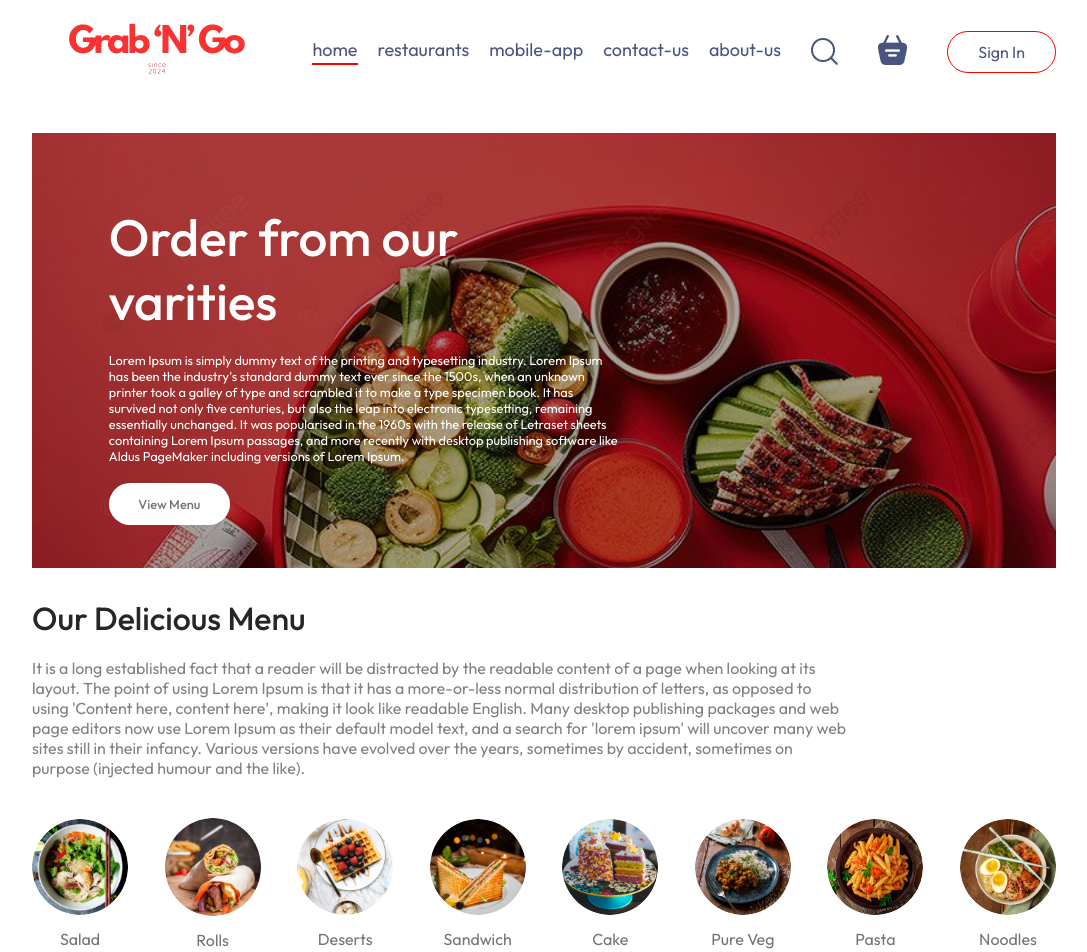
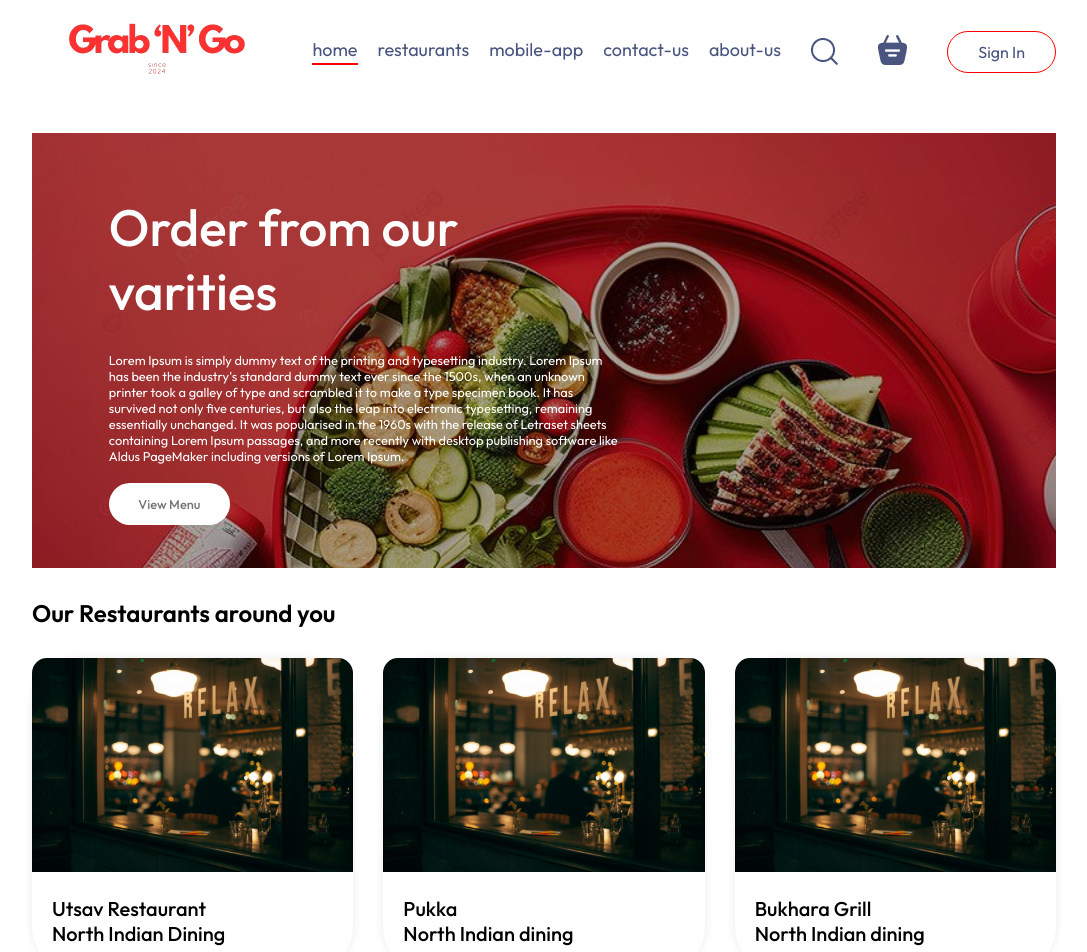
Before and after one commit to Anoop4u777/GrabNGo, a React (Vite) app in the folder frontend/: page / in a window 1280 px wide. Shown: the top 952 px of the page, without its empty margins (96-1183 px from the left). Built offline with nearby package versions, Linux system fonts and the light colour scheme.

Commit message:
Changes: CSS Fixes

```diff
--- a/frontend/src/assets/assets.js
+++ b/frontend/src/assets/assets.js
@@ -355,37 +355,52 @@ export const food_list = [
 export const rest_list = [
     {
         _id: "1",
-        name: "Relax rest",
+        name: "Utsav Restaurant",
         image: relax_rest,
-        description: "Relax Restaurants offers a serene dining experience, perfect for those seeking a peaceful meal. With a calming ambiance, attentive service, and a diverse menu featuring both local and international cuisine, Relax Restaurants ensures that every visit is a delightful escape from the hustle and bustle of daily life. The stylish yet cozy interior design, coupled with carefully curated music, creates an inviting atmosphere for patrons to unwind. Whether you're looking for a quiet lunch, a romantic dinner, or a casual gathering with friends, Relax Restaurants provides the ideal setting to enjoy delicious food and relaxing moments.",
-        category: "Casual dining"
+        description: "Utsav Restaurant offers a serene dining experience, perfect for those seeking a peaceful meal. With a calming ambiance, attentive service, and a diverse menu featuring both local and international cuisine, Relax Restaurants ensures that every visit is a delightful escape from the hustle and bustle of daily life. The stylish yet cozy interior design, coupled with carefully curated music, creates an inviting atmosphere for patrons to unwind. Whether you're looking for a quiet lunch, a romantic dinner, or a casual gathering with friends, Relax Restaurants provides the ideal setting to enjoy delicious food and relaxing moments.",
+        category: "North Indian Dining",
+        location: "69 Yorkville Ave, Toronto, ON M5R 1B8",
+        latitude: "43.6656459",
+        longitude: "-80.6270745"
     },
     {
         _id: "2",
-        name: "Relax rest 2",
+        name: "Pukka",
         image: relax_rest,
         description: "Food provides essential nutrients for overall health and well-being",
-        category: "Casual dining"
+        category: "North Indian dining",
+        location: "778 St Clair Ave W, Toronto, ON M6C 1B6",
+        latitude: "43.6656459",
+        longitude: "-80.6270745"
     },
     {
         _id: "3",
-        name: "Relax rest 3",
+        name: "Bukhara Grill",
         image: relax_rest,
         description: "Food provides essential nutrients for overall health and well-being",
-        category: "Casual dining"
+        category: "North Indian dining",
+        location: "2241a Bloor St W, Toronto, ON M6S 1N7",
+        latitude: "43.6656459",
+        longitude: "-80.6270745"
     },
     {
         _id: "4",
-        name: "Relax rest 4",
+        name: "Maja Indian Cuisine",
         image: relax_rest,
         description: "Food provides essential nutrients for overall health and well-being",
-        category: "Casual dining"
+        category: "Casual Indian Dining",
+        location: "345 Bloor St E, Toronto, ON M4W 3J6",
+        latitude: "43.6656459",
+        longitude: "-80.6270745"
     },
     {
         _id: "5",
-        name: "Relax rest 5",
+        name: "Suksi's Biryani House",
         image: relax_rest,
         description: "Food provides essential nutrients for overall health and well-being",
-        category: "Casual dining"
+        category: "Indian Casual dining",
+        location: "15 Hayden St, Toronto, ON M4Y 2P2",
+        latitude: "43.6656459",
+        longitude: "-80.6270745"
     },
 ]
--- a/frontend/src/components/FoodItem/FoodItem.css
+++ b/frontend/src/components/FoodItem/FoodItem.css
@@ -29,7 +29,7 @@
 }
 
 .food-item-name-rating img {
-    width: 70px;
+    width: 90px;
 }
 
 .food-item-description {
--- a/frontend/src/components/RestItem/RestItem.css
+++ b/frontend/src/components/RestItem/RestItem.css
@@ -32,18 +32,18 @@
     width: 70px;
 }
 
-.food-item-description {
+.rest-item-description {
     color: #676767;
     font-size: 12px;
 }
 
-.food-item-price {
+.rest-item-price {
     color: red;
     font-size: 22px;
     font-weight: 500;
     margin: 10px 0px;
 }
 
-.food-item-image-container {
+.rest-item-image-container {
     position: relative;
 }
--- a/frontend/src/components/RestItem/RestItem.jsx
+++ b/frontend/src/components/RestItem/RestItem.jsx
@@ -2,9 +2,8 @@ import React, { useContext } from 'react'
 import { useNavigate } from 'react-router-dom';
 import './RestItem.css'
 import { assets } from '../../assets/assets'
-import { StoreContext } from '../../context/StoreContext'
 
-const RestItem = ({id, name, description, image}) => {
+const RestItem = ({id, name, category, image}) => {
 
   const navigate = useNavigate();
 
@@ -19,12 +18,16 @@ const RestItem = ({id, name, description, image}) => {
       </div>
       <div className="rest-item-info">
         <div className="rest-item-name-rating">
-            <p>{name}</p>
-            <img src={assets.rating_starts} alt="" />
+            <p>
+              {name}
+              <br/>
+              {category}
+            </p>
+            {/* <img src={assets.rating_starts} alt="" /> */}
         </div>
-        <p className="rest-item-description">
+        {/* <p className="rest-item-description">
             {description}
-        </p>
+        </p> */}
       </div>
     </div>
   )
--- a/frontend/src/components/RestaurantDetail/RestaurantDetail.css
+++ b/frontend/src/components/RestaurantDetail/RestaurantDetail.css
@@ -3,10 +3,11 @@
 }
 
 .rest-detail h2 {
-    margin-bottom: 30px;
+    margin-bottom: 15px;
+    font-size: 30px;
 }
 
-.rest-detail img {
+.rest-detail-img {
     width: 80%;
 }
 
--- a/frontend/src/components/RestaurantDetail/RestaurantDetail.jsx
+++ b/frontend/src/components/RestaurantDetail/RestaurantDetail.jsx
@@ -1,30 +1,29 @@
-import React, { useState } from 'react'
-import './RestaurantDetail.css'
+import React, { useState } from 'react';
+import './RestaurantDetail.css';
 import { useParams } from 'react-router-dom';
 import { rest_list } from '../../assets/assets';
 import ExploreMenu from '../ExploreMenu/ExploreMenu';
 import FoodDisplay from '../FoodDisplay/FoodDisplay';
 
 const RestaurantDetail = () => {
-
   const { id } = useParams();
   const restaurant = rest_list.find(item => item._id === id);
-
-  const [category, setCategory] = useState("All")
+  const [category, setCategory] = useState("All");
 
   if (!restaurant) {
     return <h2>Restaurant not found</h2>;
   }
+
   return (
     <div className='rest-detail'>
       <h2>{restaurant.name}</h2>
-      <img src={restaurant.image} alt={restaurant.name} />
+      <img className="rest-detail-img" src={restaurant.image} alt={restaurant.name} />
       <p>{restaurant.description}</p>
       <hr />
-      <ExploreMenu category={category} setCategory={setCategory}/>
-      <FoodDisplay category={category}/>
+      <ExploreMenu category={category} setCategory={setCategory} />
+      <FoodDisplay category={category} />
     </div>
-  )
-}
+  );
+};
 
-export default RestaurantDetail
+export default RestaurantDetail;
--- a/frontend/src/components/RestaurantDisplay/RestaurantDisplay.css
+++ b/frontend/src/components/RestaurantDisplay/RestaurantDisplay.css
@@ -14,3 +14,7 @@
     gap: 30px;
     row-gap: 50px;
 }
+
+.rest-item:hover {
+    transform: scale(1.05);
+}
--- a/frontend/src/components/RestaurantDisplay/RestaurantDisplay.jsx
+++ b/frontend/src/components/RestaurantDisplay/RestaurantDisplay.jsx
@@ -3,13 +3,20 @@ import './RestaurantDisplay.css'
 import { rest_list } from '../../assets/assets'
 import RestItem from '../RestItem/RestItem'
 
-const RestaurantDisplay = () => {
+const RestaurantDisplay = ({count}) => {
+  let new_rest_list;
+  if (count){
+    new_rest_list = rest_list
+    new_rest_list = new_rest_list.slice(0, 3)
+  } else {
+    new_rest_list = rest_list
+  }
   return (
     <div className='rest-display' id="rest-dsiplay">
-      <h2>Our Restarurants around you</h2>
+      <h2>Our Restaurants around you</h2>
       <div className='rest-display-list'>
-        {rest_list.map((item, index)=>{
-            return <RestItem key={index} id={item._id} name={item.name} description={item.description} image={item.image}/>
+        {new_rest_list.map((item, index)=>{
+            return <RestItem key={index} id={item._id} name={item.name} category={item.category} image={item.image}/>
         })}
       </div>
     </div>
--- a/frontend/src/pages/Home/Home.css
+++ b/frontend/src/pages/Home/Home.css
@@ -0,0 +1,9 @@
+.home-page h2 {
+    margin: 10px 0px;
+}
+.home-page hr {
+    margin: 10px 0px;
+    height: 2px;
+    background-color: #e2e2e2;
+    border: none;
+}
--- a/frontend/src/pages/Home/Home.jsx
+++ b/frontend/src/pages/Home/Home.jsx
@@ -1,19 +1,15 @@
 import React, { useState } from 'react'
 import './Home.css'
 import Header from '../../components/Header/Header'
-import ExploreMenu from '../../components/ExploreMenu/ExploreMenu'
-import FoodDisplay from '../../components/FoodDisplay/FoodDisplay'
 import AppDownload from '../../components/AppDownload/AppDownload'
+import RestaurantDisplay from '../../components/RestaurantDisplay/RestaurantDisplay'
 
 const Home = () => {
 
-  const [category, setCategory] = useState("All")
-
   return (
-    <div>
+    <div className='home-page'>
       <Header />
-      <ExploreMenu category={category} setCategory={setCategory}/>
-      <FoodDisplay category={category}/>
+      <RestaurantDisplay count={3}/>
       <AppDownload />
     </div>
   )
```
